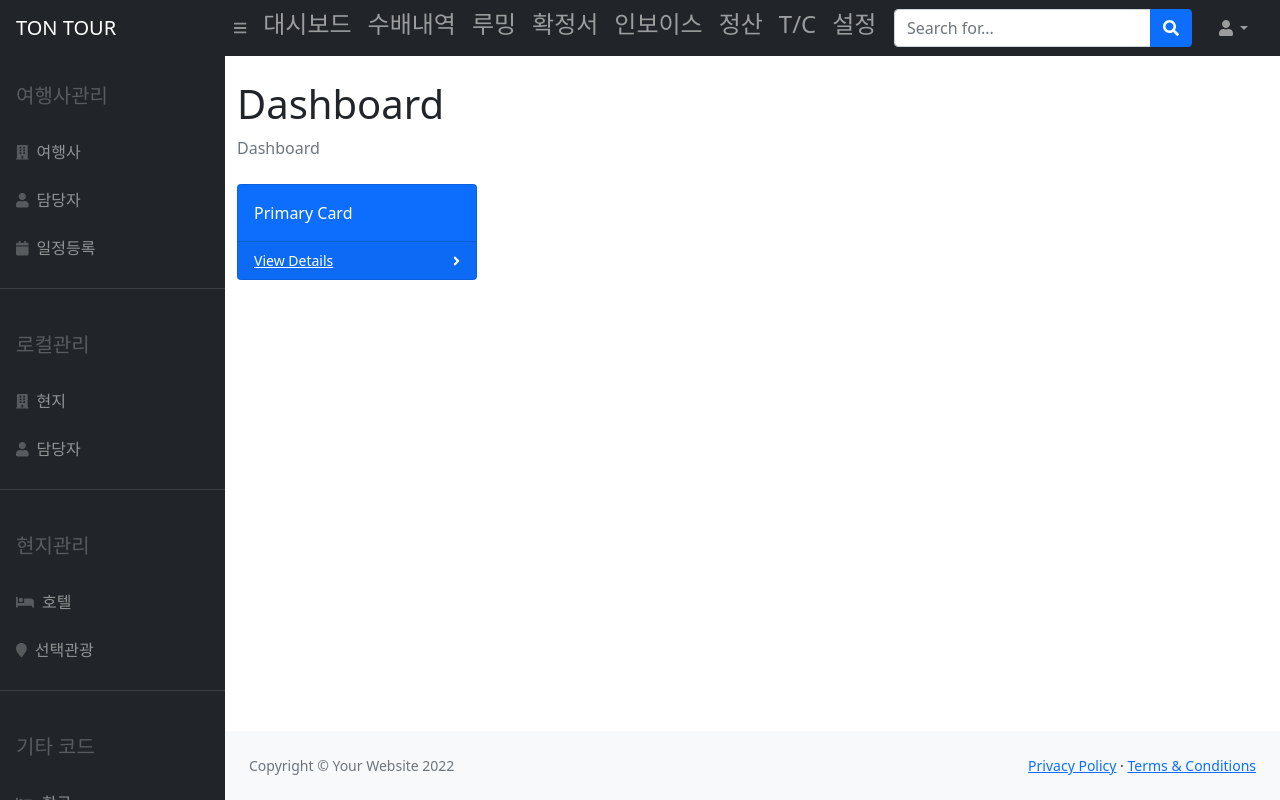
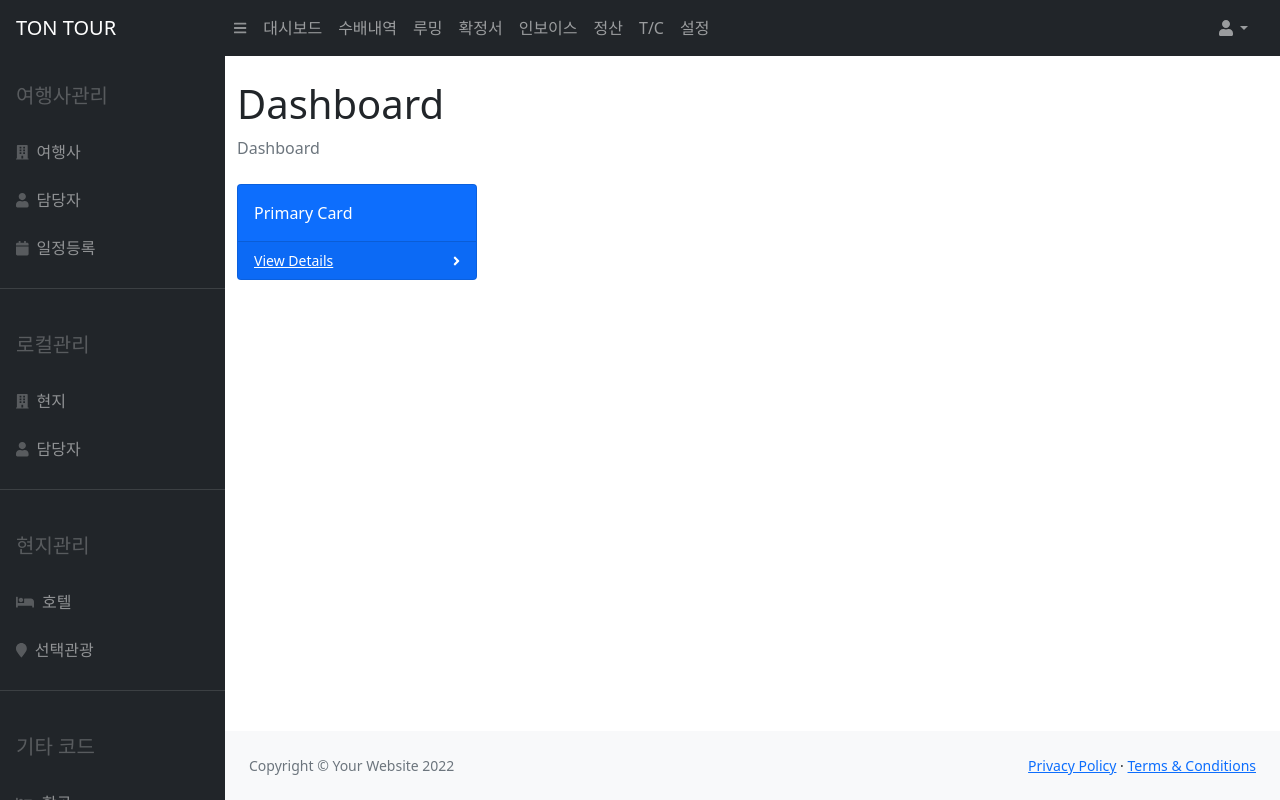
Before and after one commit to darkhowk/TravalERP, a Django app: page / in a window 1280 px wide. Run offline with Django 4.2, Linux system fonts and the light colour scheme; some libraries are stand-ins or nearby versions.

Commit message:
topbar 수정

```diff
--- a/TravalERP/TravalERP/myapp/templates/base/topbar.html
+++ b/TravalERP/TravalERP/myapp/templates/base/topbar.html
@@ -8,38 +8,31 @@
     <div class="collapse navbar-collapse" id="navbarSupportedContent">
       <ul class="navbar-nav mr-auto">
         <li class="nav-item active">
-            <a class="nav-link" href="#"><h4>대시보드</h4></a>
+          <a class="nav-link" href="#">대시보드</a>
         </li>
         <li class="nav-item">
-            <a class="nav-link" href="#"><h4>수배내역</h4></a>
+          <a class="nav-link" href="#">수배내역</a>
         </li>
         <li class="nav-item">
-            <a class="nav-link" href="#"><h4>루밍</h4></a>
+          <a class="nav-link" href="#">루밍</a>
         </li>
         <li class="nav-item">
-            <a class="nav-link" href="#"><h4>확정서</h4></a>
+          <a class="nav-link" href="#">확정서</a>
         </li>
         <li class="nav-item">
-            <a class="nav-link" href="#"><h4>인보이스</h4></a>
+          <a class="nav-link" href="#">인보이스</a>
         </li>
         <li class="nav-item">
-            <a class="nav-link" href="#"><h4>정산</h4></a>
+          <a class="nav-link" href="#">정산</a>
         </li>
         <li class="nav-item">
-            <a class="nav-link" href="#"><h4>T/C</h4></a>
+          <a class="nav-link" href="#">T/C</a>
         </li>
         <li class="nav-item">
-            <a class="nav-link" href="#"><h4>설정</h4></a>
+          <a class="nav-link" href="#">설정</a>
         </li>
       </ul>
-
-    <!-- Navbar Search-->
-    <form class="d-none d-md-inline-block form-inline ms-auto me-0 me-md-3 my-2 my-md-0">
-        <div class="input-group">
-            <input class="form-control" type="text" placeholder="Search for..." aria-label="Search for..." aria-describedby="btnNavbarSearch" />
-            <button class="btn btn-primary" id="btnNavbarSearch" type="button"><i class="fas fa-search"></i></button>
     </div>
-    </form>
     <!-- Navbar-->
     <ul class="navbar-nav ms-auto ms-md-0 me-3 me-lg-4">
         <li class="nav-item dropdown">
```
Lines whose indentation alone changed are shown as unchanged.
